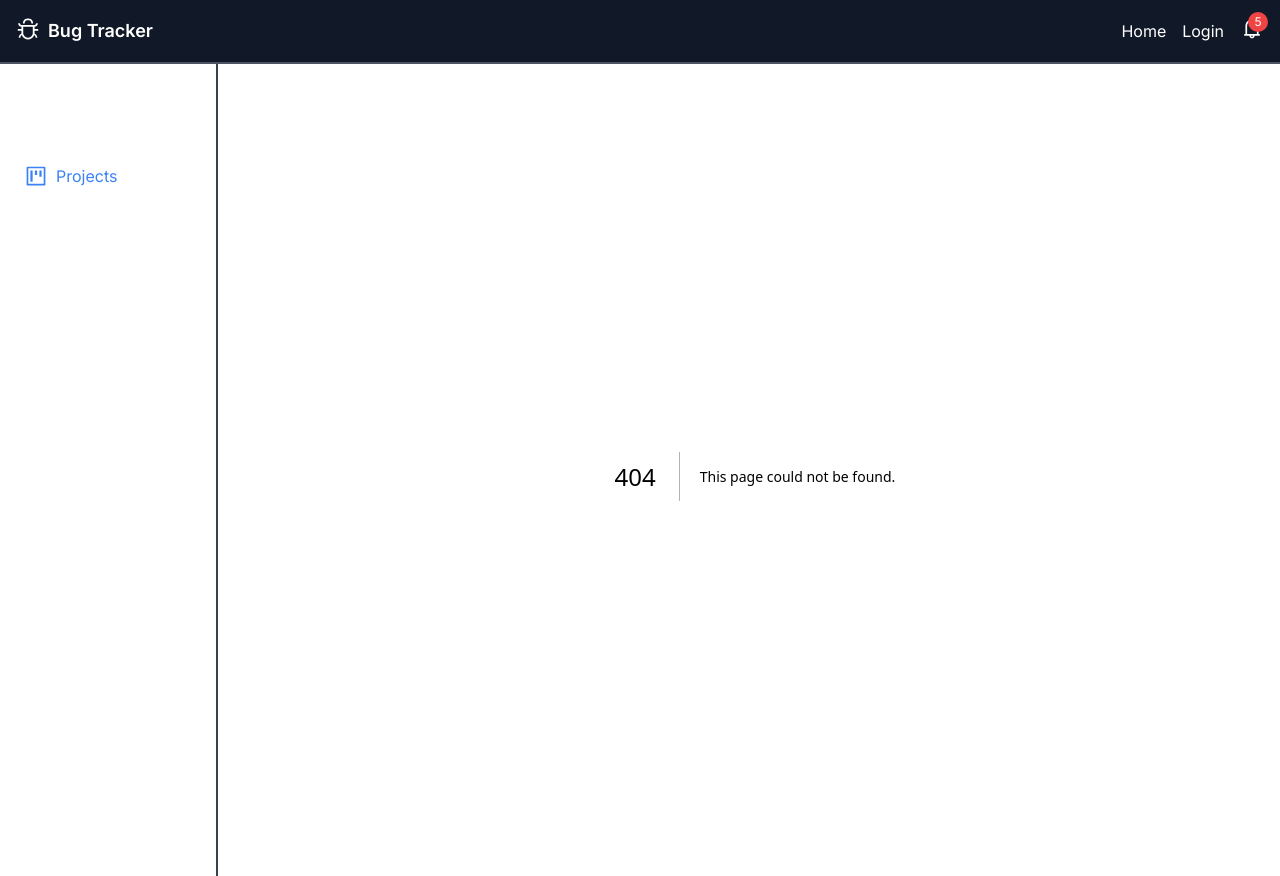
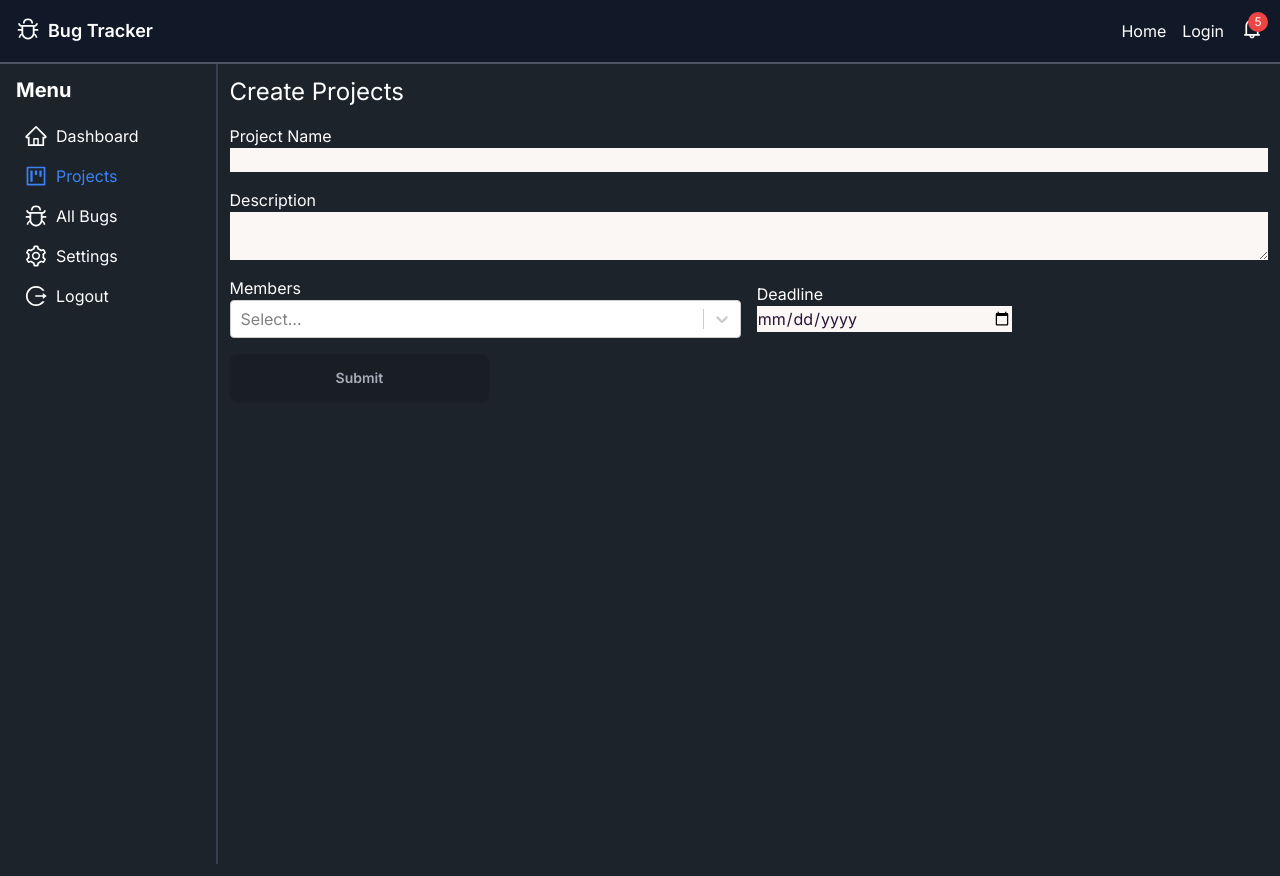
Before and after one commit to manimaduri/bug-tracker_ui, a Next.js app: page /projects/create-project in a window 1280 px wide. Before the commit this address had no page. Built offline with nearby package versions, Linux system fonts and the light colour scheme.

Commit message:
new create project page

```diff
--- a/app/layout.tsx
+++ b/app/layout.tsx
@@ -22,7 +22,7 @@ export default function RootLayout({
         <Navbar/>
         <div className="lg:flex pt-16">
           <Sidebar />
-          <div className="lg:w-full pl-3 pt-3">
+          <div className="lg:w-full px-3 pt-3">
             {children}
           </div>
         </div>
--- /dev/null
+++ b/app/projects/create-project/page.tsx
@@ -0,0 +1,20 @@
+import BreadCrumb from "@/components/common/BreadCrumb";
+import CreateProject from "@/components/create-project/Index";
+import { Metadata } from "next";
+import React from "react";
+
+export const metadata: Metadata = {
+  title: "Create Project - Bug Tracker",
+  description: "Projects page",
+};
+
+const ProjectsPage = () => {
+  return (
+    <>
+      <BreadCrumb title="Create Projects" />
+      <CreateProject />
+    </>
+  );
+};
+
+export default ProjectsPage;
--- /dev/null
+++ b/components/common/MultiSelectWithImage.tsx
@@ -0,0 +1,96 @@
+// MultiSelectWithImage.tsx
+import React from "react";
+import Select, {
+  OptionProps,
+  MultiValueProps,
+  StylesConfig,
+  CSSObjectWithLabel,
+  ActionMeta,
+  MultiValue,
+} from "react-select";
+
+export interface OptionType {
+  label: string;
+  value: string;
+  avatar: string;
+}
+
+interface MultiSelectProps {
+  options: OptionType[];
+  menuPlacement?: "auto" | "bottom" | "top";
+  className?: string;
+  id?: string;
+  name?: string;
+  value?: MultiValue<OptionType>; // Use MultiValue for value
+  onChange?: (
+    selectedOptions: MultiValue<OptionType>,
+    actionMeta: ActionMeta<OptionType>
+  ) => void;
+}
+
+const customStyles: StylesConfig<OptionType, true> = {
+  option: (
+    provided: CSSObjectWithLabel,
+    state: OptionProps<OptionType, true>
+  ) => ({
+    ...provided,
+    padding: 10,
+    display: "flex",
+    alignItems: "center",
+    color: 'black',
+  }),
+  multiValue: (
+    provided: CSSObjectWithLabel,
+    state: MultiValueProps<OptionType, true>
+  ) => ({
+    ...provided,
+    display: "flex",
+    alignItems: "center",
+  }),
+  multiValueLabel: (
+    provided: CSSObjectWithLabel,
+    state: MultiValueProps<OptionType, true>
+  ) => ({
+    ...provided,
+    display: "flex",
+    alignItems: "center",
+  }),
+};
+
+const formatOptionLabel = ({ label, avatar }: OptionType) => (
+  <div style={{ display: "flex", alignItems: "center" }}>
+    <img
+      src={avatar}
+      alt={label}
+      style={{ marginRight: 10, width: 20, height: 20, borderRadius: "50%" }}
+    />
+    {label}
+  </div>
+);
+
+const MultiSelectWithImage: React.FC<MultiSelectProps> = ({
+  options,
+  menuPlacement = "auto",
+  className,
+  id,
+  name,
+  value,
+  onChange,
+}) => {
+  return (
+    <Select
+      id={id}
+      name={name}
+      menuPlacement={menuPlacement}
+      options={options}
+      styles={customStyles}
+      formatOptionLabel={formatOptionLabel}
+      className={className}
+      value={value}
+      onChange={onChange}
+      isMulti={true} // Enable multi-select
+    />
+  );
+};
+
+export default MultiSelectWithImage;
--- /dev/null
+++ b/components/create-project/Index.tsx
@@ -0,0 +1,127 @@
+"use client";
+import React from "react";
+import { useFormik } from "formik";
+import * as yup from "yup";
+import { OptionType } from "../common/SelectWithImage";
+import MultiSelectWithImage from "../common/MultiSelectWithImage";
+
+const options: OptionType[] = [
+  {
+    value: "svelte",
+    label: "Svelte",
+    avatar:
+      "https://daisyui.com/images/stock/photo-1534528741775-53994a69daeb.jpg",
+  },
+  {
+    value: "vue",
+    label: "Vue",
+    avatar:
+      "https://daisyui.com/images/stock/photo-1534528741775-53994a69daeb.jpg",
+  },
+  {
+    value: "react",
+    label: "React",
+    avatar:
+      "https://daisyui.com/images/stock/photo-1534528741775-53994a69daeb.jpg",
+  },
+];
+
+const validationSchema = yup.object({
+  projectName: yup.string().required("Required"),
+  description: yup.string().required("Required"),
+  members: yup.array().of(yup.string().required()).required("Required"),
+});
+
+const CreateProject = () => {
+  const formik = useFormik({
+    initialValues: {
+      projectName: "",
+      members: "",
+      description: "",
+      deadline:"",
+    },
+    validationSchema,
+    onSubmit: (values) => {
+      console.log(values);
+    },
+  });
+
+  const today = new Date().toISOString().split("T")[0];
+
+  return (
+    <form onSubmit={formik.handleSubmit}>
+      <div className="grid grid-cols-2 items-center gap-4">
+        <div className="form-control col-span-2">
+          <label htmlFor="projectName">Project Name</label>
+          <input
+            id="projectName"
+            name="projectName"
+            type="text"
+            onChange={formik.handleChange}
+            onBlur={formik.handleBlur}
+            value={formik.values.projectName}
+            data-theme="cupcake"
+          ></input>
+          {formik.touched.projectName && formik.errors.projectName ? (
+            <div className="form-error">{formik.errors.projectName}</div>
+          ) : null}
+        </div>
+        <div className="form-control col-span-2">
+          <label htmlFor="description">Description</label>
+          <textarea
+            id="description"
+            name="description"
+            onChange={formik.handleChange}
+            onBlur={formik.handleBlur}
+            value={formik.values.description}
+            data-theme="cupcake"
+          />
+          {formik.touched.description && formik.errors.description ? (
+            <div className="form-error">{formik.errors.description}</div>
+          ) : null}
+        </div>
+        <div className="form-control col-span-2 sm:col-span-1">
+          <label htmlFor="members">Members</label>
+          <MultiSelectWithImage
+            id="members"
+            name="members"
+            options={options}
+            menuPlacement="auto"
+            onChange={(selectedOptions) => {
+              const values = selectedOptions
+                ? selectedOptions.map((option) => option.value)
+                : [];
+              formik.setFieldValue("members", values);
+            }}
+          />
+          {formik.touched.members && formik.errors.members ? (
+            <div className="form-error">{formik.errors.members}</div>
+          ) : null}
+        </div>
+
+        <div className="form-control col-span-2 sm:col-span-1 sm:w-1/2">
+        <label htmlFor="deadline">Deadline</label>
+        <input
+          type="date"
+          id="deadline"
+          name="deadline"
+          min={today}
+          onChange={formik.handleChange}
+          onBlur={formik.handleBlur}
+          value={formik.values.deadline}
+          data-theme="cupcake"
+        />
+        {formik.touched.deadline && formik.errors.deadline ? (
+          <div className="form-error">{formik.errors.deadline}</div>
+        ) : null}
+      </div>
+
+        <button type="submit" className="btn w-1/4 col-span-2">
+          Submit
+        </button>
+      </div>
+    </form>
+  );
+};
+
+export default CreateProject;
--- a/components/projects/index.tsx
+++ b/components/projects/index.tsx
@@ -1,5 +1,6 @@
 import React from "react";
-import BreadCrumb from "../common/BreadCrumb";
+import Link from "next/link";
+import { FaPlus } from "react-icons/fa";
 
 const Projects = () => {
   const projects = [
@@ -51,7 +52,13 @@ const Projects = () => {
   ];
   return (
     <>
-      <BreadCrumb title="Projects" />
+      <h3 className="mb-4 text-2xl flex  justify-between">
+        <span>Projects</span>
+        <Link href="/projects/create-project" className="text-white text-sm flex justify-center items-center">
+          Create Projects
+          <FaPlus className="mx-1" />
+        </Link>
+      </h3>
       <div className="overflow-x-auto">
         <table className="table table-zebra">
           {/* head */}
```
